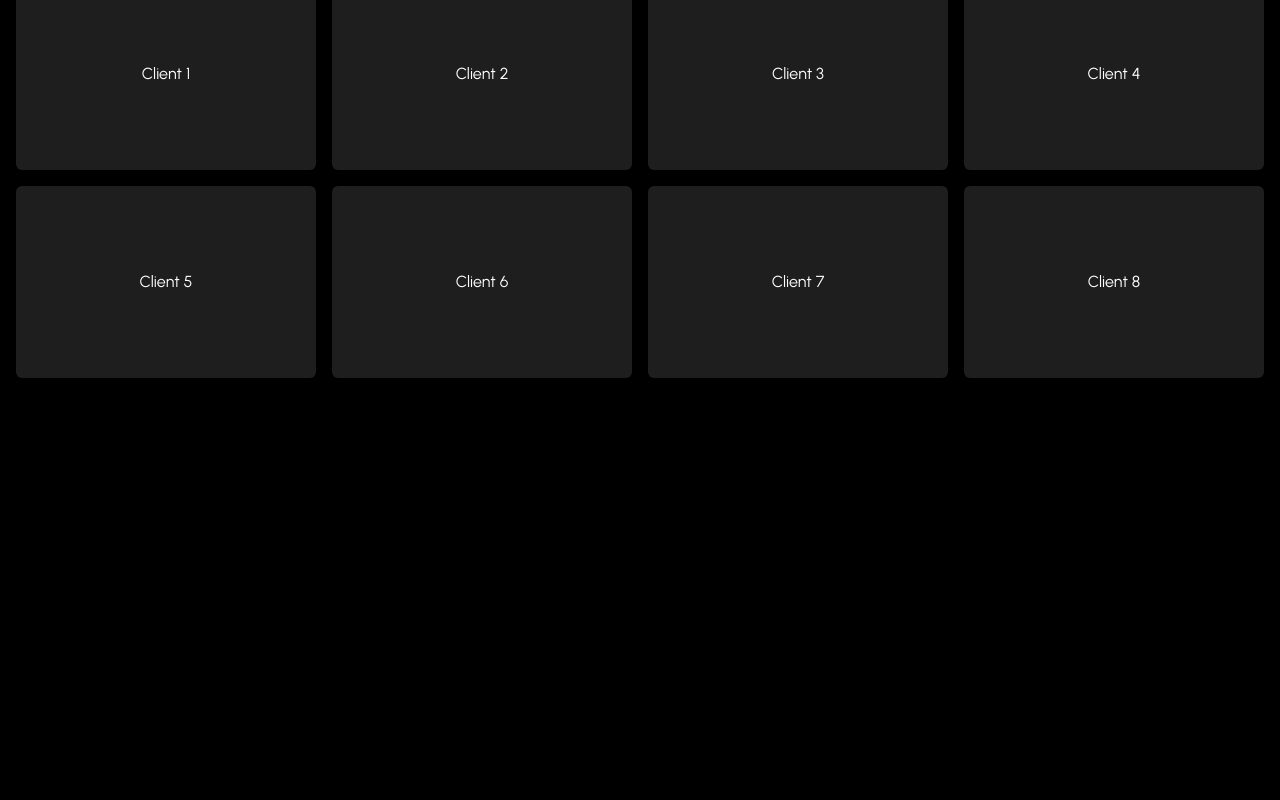
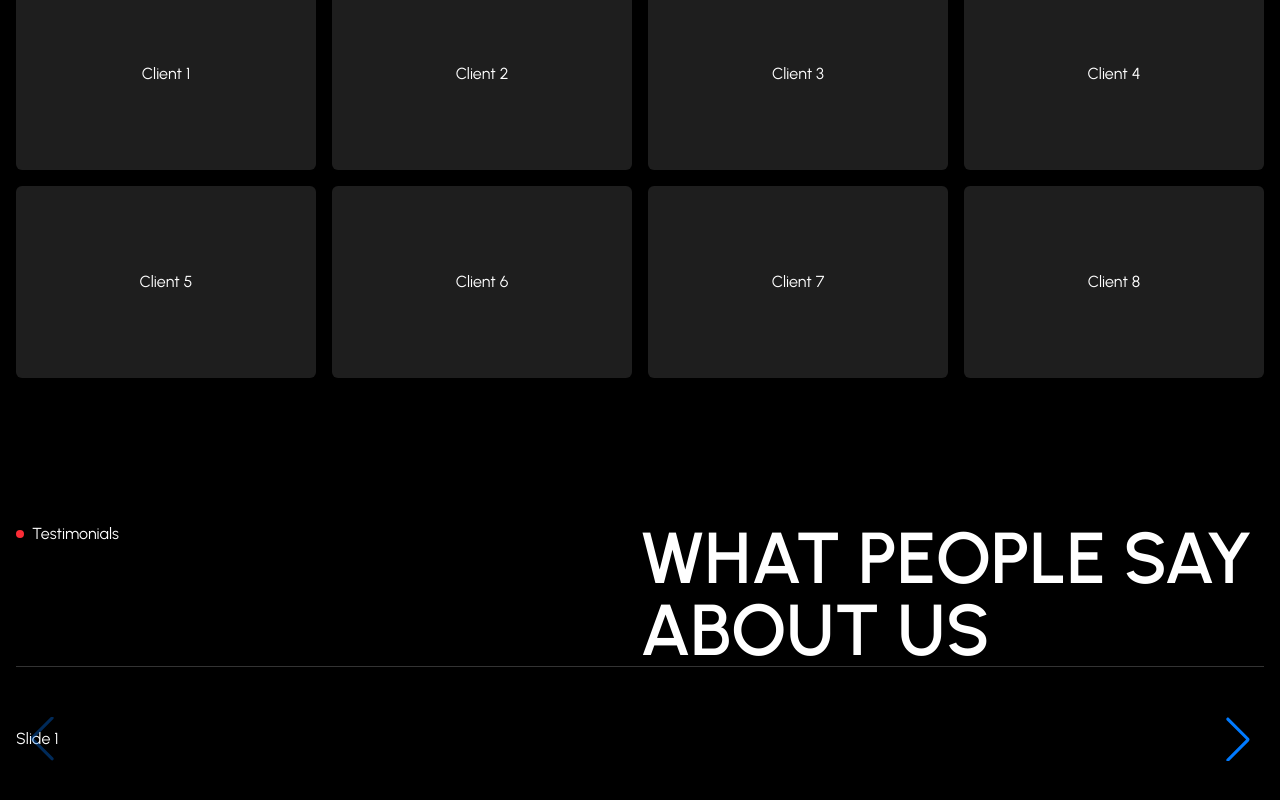
Before and after one commit to hatef-dev/Agency-Vue, a Vue app: page / in a window 1280 px wide. Shown: the part 4669-5469 px from the top of the page. Before the commit the page ends 5047 px from the top, so only its background shows below. Built offline with nearby package versions, Linux system fonts and the light colour scheme.

Commit message:
add swiper

```diff
--- a/package.json
+++ b/package.json
@@ -17,6 +17,7 @@
     "@tailwindcss/vite": "^4.1.14",
     "gsap": "^3.13.0",
     "pinia": "^3.0.3",
+    "swiper": "^12.0.2",
     "tailwindcss": "^4.1.14",
     "vue": "^3.5.22",
     "vue-router": "^4.5.1"
--- /dev/null
+++ b/src/assets/swiperComment.css
@@ -0,0 +1,9 @@
+.swiper {
+  width: 100%;
+  height: 100%;
+}
+.swiper-wrapper {
+  width: 100%;
+
+  padding: 60px 0;
+}
--- a/src/components/HomePage/HomePageClients.vue
+++ b/src/components/HomePage/HomePageClients.vue
@@ -14,7 +14,7 @@
       <div class="grid grid-cols-1 lg:grid-cols-4 gap-4">
         <transition-animation :delay="i * 0.05" v-for="i in [1, 2, 3, 4, 5, 6, 7, 8]" :key="i">
           <div
-            class="h-[192px] flex justify-center items-center bg-[#1e1e1e] text-white rounded-md"
+            class="h-[80px] lg:h-[192px] flex justify-center items-center bg-[#1e1e1e] text-white rounded-md"
           >
             <h3>Client {{ i }}</h3>
           </div>
--- /dev/null
+++ b/src/components/PepoleComments.vue
@@ -0,0 +1,51 @@
+<template>
+  <div class="my-container">
+    <div class="grid grid-cols-2">
+      <div class="col-span-1">
+        <!--Dot-->
+        <transition-animation>
+          <div class="flex items-center gap-x-2">
+            <span class="w-2 h-2 bg-red-500 rounded-full"></span>
+            <span class="text-white">Testimonials</span>
+          </div>
+        </transition-animation>
+      </div>
+      <transition-animation class="col-span-1">
+        <h1 class="text-white text-7xl font-semibold">WHAT PEOPLE SAY ABOUT US</h1>
+      </transition-animation>
+    </div>
+
+    <div class="text-white">
+      <swiper
+        class="border-y border-white/20"
+        :slides-per-view="1"
+        :space-between="50"
+        :modules="[Navigation]"
+        navigation
+      >
+        <swiper-slide>Slide 1</swiper-slide>
+        <swiper-slide>Slide 2</swiper-slide>
+        <swiper-slide>Slide 3</swiper-slide>
+      </swiper>
+    </div>
+  </div>
+</template>
+
+<script>
+import { Swiper, SwiperSlide } from 'swiper/vue'
+import { Navigation } from 'swiper/modules'
+
+import 'swiper/css'
+import 'swiper/css/navigation'
+import '@/assets/swiperComment.css'
+
+export default {
+  name: 'PepoleComments',
+  components: { Swiper, SwiperSlide },
+  data() {
+    return {
+      Navigation,
+    }
+  },
+}
+</script>
--- a/src/views/HomeView.vue
+++ b/src/views/HomeView.vue
@@ -6,6 +6,7 @@
     <home-page-services></home-page-services>
     <home-page-projects></home-page-projects>
     <home-page-clients></home-page-clients>
+    <pepole-comments></pepole-comments>
   </div>
 </template>
 
@@ -15,6 +16,7 @@ import HomePageAboutUs from '@/components/HomePage/HomePageAboutUs.vue'
 import HomePageServices from '@/components/HomePage/HomePageServices.vue'
 import HomePageProjects from '@/components/HomePage/HomePageProjects.vue'
 import HomePageClients from '@/components/HomePage/HomePageClients.vue'
+import PepoleComments from '@/components/PepoleComments.vue'
 export default {
   name: 'HomeView',
   components: {
@@ -23,6 +25,7 @@ export default {
     HomePageServices,
     HomePageProjects,
     HomePageClients,
+    PepoleComments,
   },
 }
 </script>
```
Also changed, not shown: 1 other file (tests, documents, lock files or other folders).
